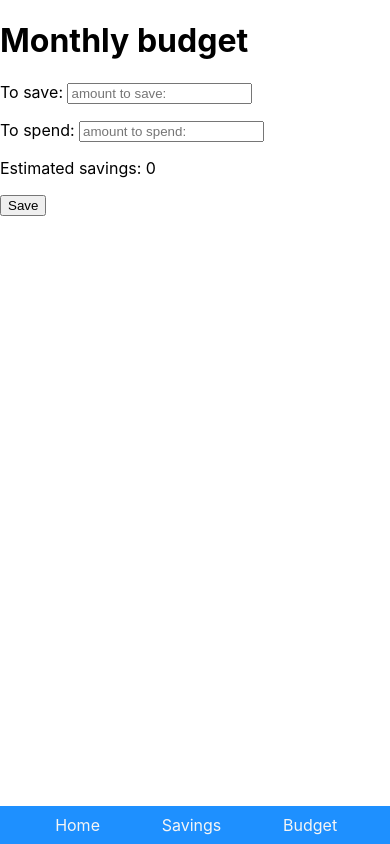
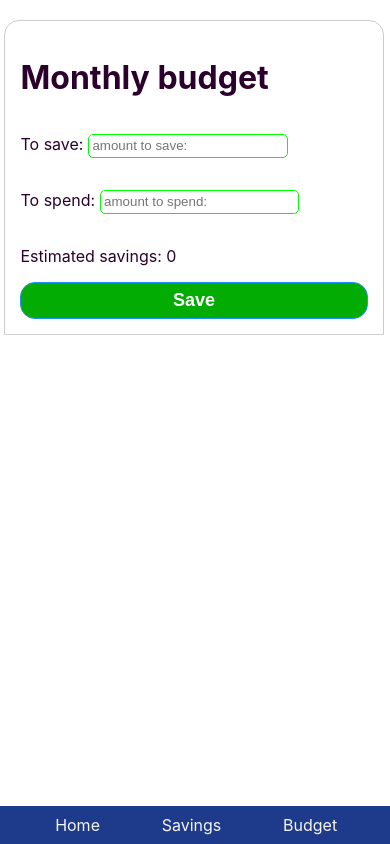
Before and after one commit to Matrixow/E-finance, a React (Create React App) app: page /budget in a window 390 px wide. Built offline with nearby package versions, Linux system fonts and the light colour scheme.

Commit message:
Probable final commit

```diff
--- a/src/App.css
+++ b/src/App.css
@@ -49,7 +49,7 @@
   animation: App-logo-spin;
 }
 
-.menu-bottom{
+.menu-bottom, #root > div.menu-bottom{
   position: fixed;
   bottom: 0;
   width: 100%;
@@ -58,7 +58,8 @@
   justify-content: space-evenly;
   flex-direction: row;
   z-index: 10;
-  background: dodgerblue;
+  background: #1E3A8A;
+
 }
 
 .menu-bottom .menu-item{
@@ -69,8 +70,11 @@
 .menu-item:hover{
   background: rgba(194, 224, 255, 0.389);
   border: 0.7px solid #ccc;
+  border-radius: 8px;
   cursor: pointer;
 }
+
+
 
 .Uinfo{
   position: relative;
@@ -96,7 +100,7 @@
   margin-top: 10%;
   width: 99%;
   max-height: 400px;
-  background: rgba(255, 186, 68, 0.9);
+  background-image: linear-gradient(to bottom right, #8600b2, #9a04cd);
   border-top-left-radius: 15px;
   border-top-right-radius: 15px;
 }
@@ -104,7 +108,7 @@
 .Section h1,  .Section h4{
   font-size: 2vh;
   font-variant: small-caps;
-  color: rgb(82, 0, 82);
+  color: rgb(214, 143, 0);
 }
 
 .Section h4{
@@ -121,7 +125,7 @@
   margin: 0.5%;
   border-top-left-radius: 15px;
   border-top-right-radius: 15px;
-  background: greenyellow;
+  background: rgba(6, 0, 60, 0.174);
 }
 
 .Section2 button{
@@ -129,7 +133,7 @@
   border-radius: 5px;
   border: 0.2px #ccc solid;
   color: whitesmoke;
-  background: rgba(49, 30, 255, 0.86);
+  background: rgba(49, 41, 145, 0.86);
   font-weight: bolder;
 }
 
@@ -161,6 +165,7 @@ div#availablesection .available{
   font-size: x-small;
   padding: 1%;
   margin: 2%;
+  background: rgba(49, 30, 255, 0.86);
 }
 
 div#availablesection .available p{
@@ -182,6 +187,8 @@ hr{
   flex-direction: column;
   flex-wrap: wrap;
   margin-bottom: 25%;
+  margin-left: auto;
+  margin-right: auto;
 }
 
 #calculator h3{
@@ -213,12 +220,107 @@ hr{
 
 }
 
+#root > div{
+  background: rgba(6, 0, 60, 0.023);;
+}
 
 
-#root > div.Section1 > div:nth-child(1) > svg, #root > form > svg{
+#root > div > div.Section1 > div:nth-child(1) > svg, #root > form > svg{
   width: 40px;
   height: 50px;
   font-size: xx-large;
+}
+
+#availablesection .available{
+  border: 0.4px solid whitesmoke;
+  box-shadow: 1px 1px 1px 1px rgb(101, 108, 101);
+  border-top-left-radius: 5%;
+  border-top-right-radius: 5px;
+  padding: 3%;
+  color: whitesmoke;
+  font-weight: bolder;
+  font-size: larger;
+
+}
+
+#availablesection .popup{
+  padding: 1.5%;
+  margin: 0.2%;
+  border: 0.2px solid white;
+  box-shadow: 2px 2px 2px 0px rgb(122, 120, 120);
+  animation: slidedown 0.5s;
+  border-top-left-radius: 10px;
+  border-top-right-radius: 10px;
+
+}
+
+@keyframes slidedown{
+  30%, 0%{
+    transition: translateY(0);
+  }
+  70%{
+    transform: translateY(10px);
+  }
+}
+
+#availablesection .popup h4, #availablesection .popup label{
+  color: #082355;
+}
+
+#availablesection .popup input{
+  margin-bottom: 5%;
+  border-radius: 5px;
+  border: 0.5px solid darkgreen;
+  color: tomato;
+}
+
+#availablesection {
+  margin: 0.3%;
+}
+
+form{
+  display:flex;
+  justify-content: center;
+  flex-direction: column;
+  margin-left: auto;
+  margin-right: auto;
+  margin: 5%;
+  width: 70%;
+  border: 1px solid #ccc;
+  border-top-left-radius: 15px;
+  border-top-right-radius: 15px;
+  padding: 2%;
+  color: rgb(44, 0, 44);
+}
+
+form button{
+  padding: 2%;
+  border-radius: 15px;
+  font-weight: bolder;
+  font-size: large;
+  border: 0.2px solid dodgerblue;
+  color: white;
+  background: rgb(2, 172, 2);
+}
+
+
+form input{
+  width: 60%;
+  padding: 1%;
+  border-radius: 5px;
+  border: 0.3px solid lime;
+
+}
+
+form button:hover{
+ opacity: 0.8;
+}
+
+
+div#sourcebuttons{
+  width: 100%;
+  display: flex;
+  flex-direction: row;
 }
 
 
@@ -231,7 +333,7 @@ hr{
   }
 }
 
-@media screen and (max-width:400px)  {
+@media screen and (max-width:450px)  {
     .Section1{
       margin-top: 23%;
     }
@@ -239,4 +341,36 @@ hr{
     .Usercont{
       height: 10%;
     }
+
+    form{
+      margin: 1%;
+      margin-top: 5%;
+      width: 89%;
+      padding: 4%;
+    }
+
+    form input{
+      width: 55%;
+      padding: 1%;
+    }
+
+    div#availablesection{
+      padding: 5%;
+    }
+
+    div#availablesection h3{
+      width: 60%;
+      color: rgb(82, 0, 82);
+      }
+
+    div #availablesection button{
+      margin: 5%;
+      width: 100%;
+      height: auto;
+    }
+
+
+    #availablesection .available{
+      padding: 3%;
+    }
 }
--- a/src/components/Home.js
+++ b/src/components/Home.js
@@ -41,7 +41,7 @@ export default function Home(){
     return (
 
 
-        <>
+        <div>
       <div className="Usercont">
       <UserInfo username={username || "Username"} name={name || "Fullname"}/>
       <Image/>
@@ -61,6 +61,6 @@ export default function Home(){
       <Calculator/>
 
       <Menu/>
-    </>
+    </div>
     )
 }
--- a/src/components/Moneyavailable.js
+++ b/src/components/Moneyavailable.js
@@ -40,9 +40,16 @@ export default function Moneyavailable() {
         }));
     };
 
+    const deleteSources = ()=>{
+        localStorage.removeItem("financeSources")
+        alert("Sources cleared, reload for changes to take effect")
+    }
+
     return (
         <div id="availablesection">
+
             <h3>Finance Sources</h3>
+
             {sources.map((source) => (
                 <div className="available" key={source.key}>
                     <h4>{source.name}</h4>
@@ -52,7 +59,10 @@ export default function Moneyavailable() {
             ))}
 
             {!showPopup && (
+                <div id='sourcebuttons'>
+                <button id='del' onClick={deleteSources}>Delete sources</button>
                 <button onClick={() => setShowPopup(true)}>Add source</button>
+                </div>
             )}
 
             {showPopup && (
```
